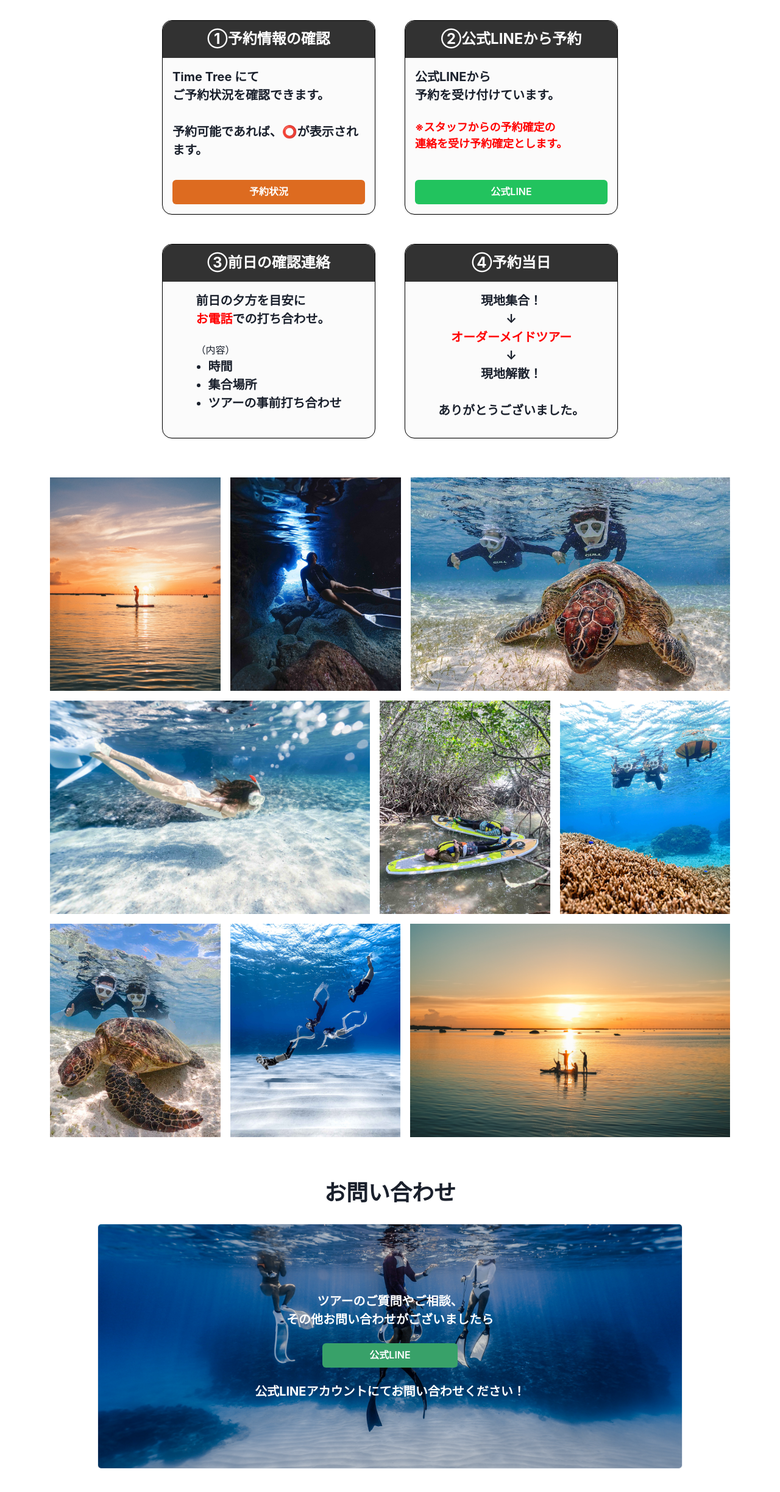
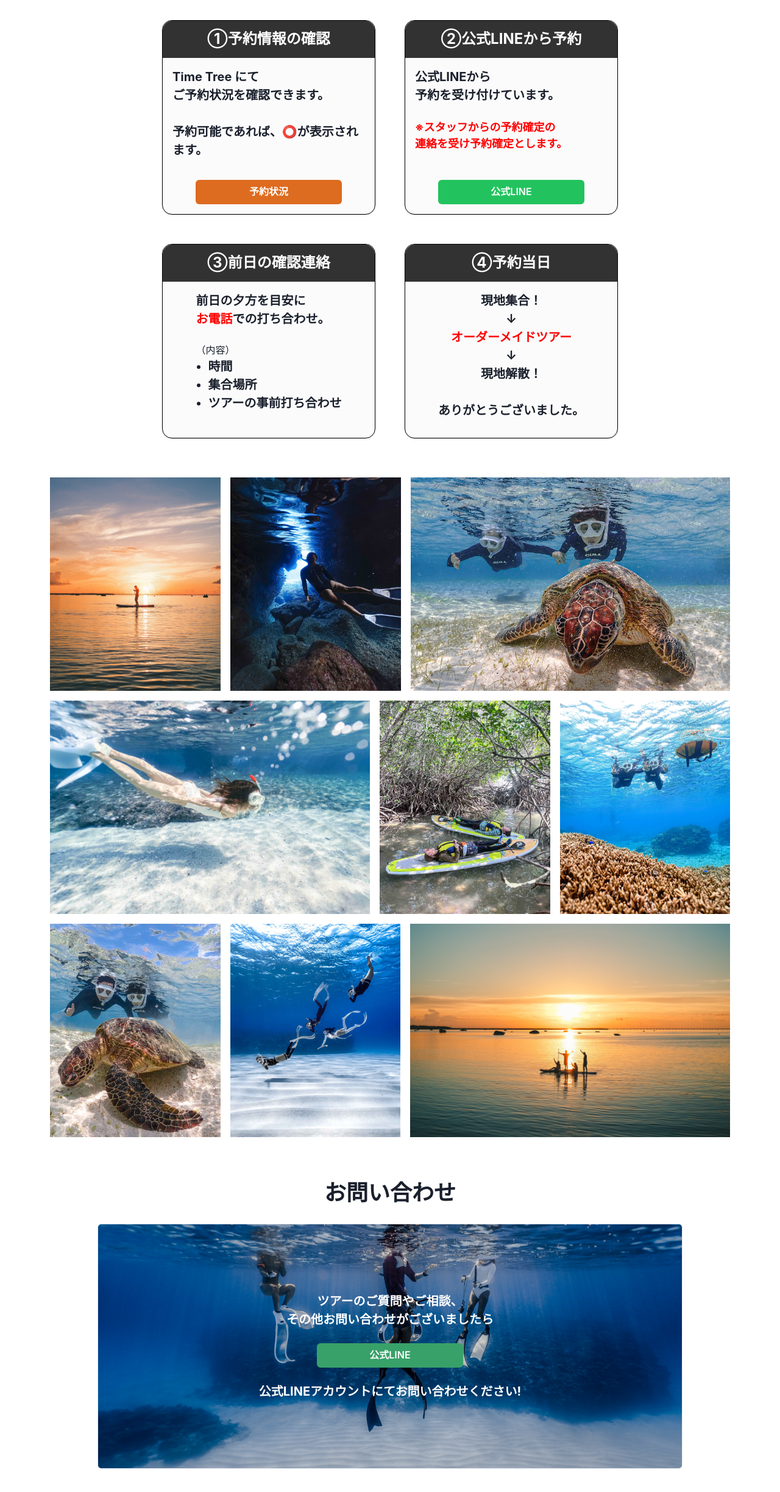
Before and after one commit to TakumiUemoto/tabinchu_miyakojima, a Next.js app: page /home in a window 1280 px wide. Shown: the part 3343-5790 px from the top of the page at 61% size. Built offline with nearby package versions, Linux system fonts and the light colour scheme.

Commit message:
feat: Button Link

```diff
--- a/src/app/(pages)/home/templates/homeContact.tsx
+++ b/src/app/(pages)/home/templates/homeContact.tsx
@@ -1,5 +1,6 @@
 import { ImageCard } from '@/components/organisms/ImageCard';
-import { VStack, Button, Text, Flex } from '@chakra-ui/react';
+import { VStack, Button, Text, Flex, Link } from '@chakra-ui/react';
+import NextLink from 'next/link';
 
 export const HomeContact: React.FC = () => {
   return (
@@ -27,11 +28,13 @@ export const HomeContact: React.FC = () => {
             その他お問い合わせがございましたら
           </Text>
 
-          <Button colorScheme='green' w='50%'>
-            公式LINE
-          </Button>
+          <Link as={NextLink} href={process.env.NEXT_PUBLIC_LINE}>
+            <Button colorScheme='green' w='15rem'>
+              公式LINE
+            </Button>
+          </Link>
           <Text fontSize={{ base: 'lg', lg: 'xl' }}>
-            公式LINEアカウントにてお問い合わせください！
+            公式LINEアカウントにてお問い合わせください!
           </Text>
         </Flex>
       </ImageCard>
--- a/src/app/(pages)/home/templates/homeMain.tsx
+++ b/src/app/(pages)/home/templates/homeMain.tsx
@@ -25,7 +25,7 @@ export const HomeMain: React.FC = () => {
         src='logo/skeleton_text.jpg'
         objectFit='cover'
         borderRadius='full'
-        boxSize={{ base: '250px', sm: '250px', md: '300px' }}
+        boxSize={{ base: '200px', sm: '250px', md: '300px' }}
         alt='logo_text_skeleton'
         mt={{ base: '-1rem', md: '3rem' }}
       />
@@ -64,12 +64,12 @@ export const HomeMain: React.FC = () => {
         bg='rgba(0,0,0, 0.35)'
       >
         <Link href={process.env.NEXT_PUBLIC_TIMETREE} isExternal>
-          <Button colorScheme='whiteAlpha' size='lg' w='full'>
+          <Button colorScheme='whiteAlpha' size='lg' w='15rem'>
             予約状況
           </Button>
         </Link>
         <Link href={process.env.NEXT_PUBLIC_LINE} isExternal>
-          <Button colorScheme='whiteAlpha' size='lg' w='full'>
+          <Button colorScheme='whiteAlpha' size='lg' w='15rem'>
             予約・問い合わせ
           </Button>
         </Link>
--- a/src/app/(pages)/home/templates/homeReservation.tsx
+++ b/src/app/(pages)/home/templates/homeReservation.tsx
@@ -6,7 +6,7 @@ import {
   ListItem,
   Box,
 } from '@chakra-ui/react';
-import { StepCard } from '@/components/organisms/StepCard';
+import { StepCard, StepCardProps } from '@/components/organisms/StepCard';
 
 export const HomeReservation: React.FC = () => {
   return (
@@ -40,8 +40,8 @@ export const HomeReservation: React.FC = () => {
               </Text>
             ),
             button: '予約状況',
-            hasButton: true,
             buttonColorScheme: 'orange',
+            link: 'time_tree',
           },
           {
             title: '②公式LINEから予約',
@@ -66,8 +66,8 @@ export const HomeReservation: React.FC = () => {
               </>
             ),
             button: '公式LINE',
-            hasButton: true,
             buttonColorScheme: 'whatsapp',
+            link: 'line',
           },
           {
             title: '③前日の確認連絡',
@@ -88,7 +88,7 @@ export const HomeReservation: React.FC = () => {
                 </UnorderedList>
               </>
             ),
-            hasButton: false,
+            link: 'none',
           },
           {
             title: '④予約当日',
@@ -105,7 +105,7 @@ export const HomeReservation: React.FC = () => {
                 </Box>
               </VStack>
             ),
-            hasButton: false,
+            link: 'none',
           },
         ].map((item, i) => (
           <StepCard
@@ -113,8 +113,8 @@ export const HomeReservation: React.FC = () => {
             titleText={item.title}
             content={item.content}
             buttonText={item.button}
-            hasButton={item.hasButton}
             buttonColorScheme={item.buttonColorScheme}
+            link={item.link as StepCardProps['link']}
           />
         ))}
       </Flex>
--- a/src/components/organisms/StepCard/index.tsx
+++ b/src/components/organisms/StepCard/index.tsx
@@ -5,24 +5,27 @@ import {
   Card,
   CardHeader,
   Heading,
+  Link,
   VStack,
 } from '@chakra-ui/react';
+
+import NextLink from 'next/link';
 
 export type StepCardProps = {
   titleText: string;
   content: React.ReactNode;
   buttonText?: string;
-  hasButton: boolean;
   buttonColorScheme?: ButtonProps['colorScheme'];
+  link: 'time_tree' | 'line' | 'none';
 };
 
 export const StepCard: React.FC<StepCardProps> = (props) => {
   const {
     titleText,
     content,
-    hasButton,
     buttonText,
     buttonColorScheme = 'blackAlpha',
+    link,
   } = props;
   return (
     <Card
@@ -49,10 +52,20 @@ export const StepCard: React.FC<StepCardProps> = (props) => {
 
       <VStack minH='240px' justify='space-between' px='1rem'>
         <Box mt='1rem'>{content}</Box>
-        {hasButton && (
-          <Button colorScheme={buttonColorScheme} size='md' w='full'>
-            {buttonText}
-          </Button>
+        {link === 'none' && <></>}
+        {link === 'line' && (
+          <Link as={NextLink} href={process.env.NEXT_PUBLIC_LINE}>
+            <Button colorScheme={buttonColorScheme} size='md' w='15rem'>
+              {buttonText}
+            </Button>
+          </Link>
+        )}
+        {link === 'time_tree' && (
+          <Link as={NextLink} href={process.env.NEXT_PUBLIC_TIMETREE}>
+            <Button colorScheme={buttonColorScheme} size='md' w='15rem'>
+              {buttonText}
+            </Button>
+          </Link>
         )}
       </VStack>
     </Card>
```
Also changed, not shown: src/app/(pages)/contact/templates/reservation.tsx (+7 -1 lines), src/app/(pages)/tour/templates/priceList.tsx (+6 -6 lines).
